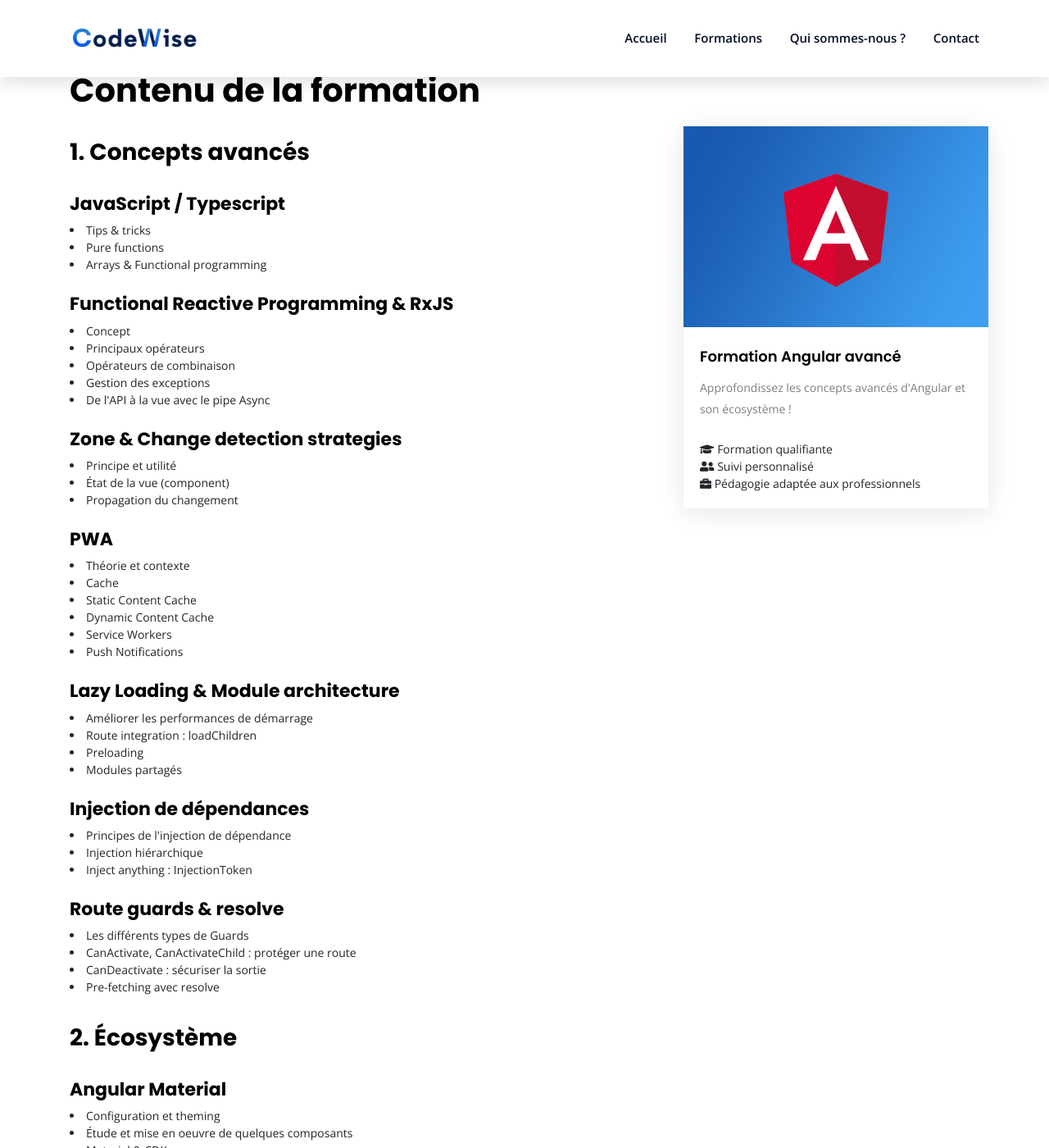
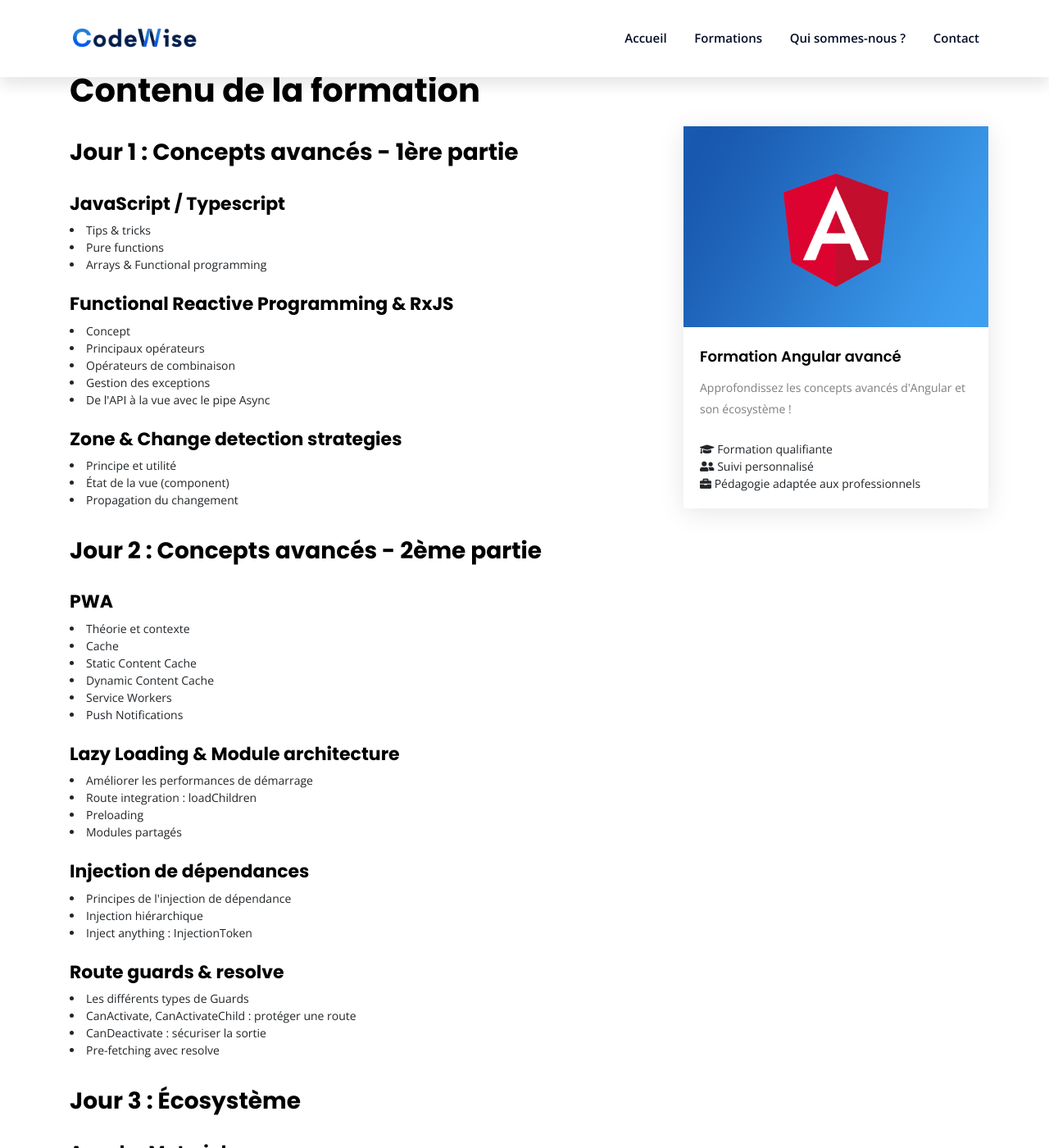
Before and after one commit to hubergerard/hubergerard.github.io, a Jekyll site: the page built from _services/angular-avance.html, in a window 1280 px wide and 1400 px high, scrolled down 1799 px. Shown: the whole window at 82% size. Built offline with Jekyll 4.4.1, drawn with Linux system fonts in a browser that asks for light colours.

Commit message:
change training program

```diff
--- a/_services/angular-avance.html
+++ b/_services/angular-avance.html
@@ -16,7 +16,7 @@ objectives:
   - Intégrer les librairies externes incontournables
 syllabus: [
   {
-    bigtitle: 1. Concepts avancés,
+    bigtitle: Jour 1 &#58; Concepts avancés - 1ère partie,
     title: JavaScript &#47; Typescript,
     subparts: [Tips & tricks, Pure functions, Arrays & Functional programming]
   },{
@@ -26,6 +26,7 @@ syllabus: [
     title: Zone & Change detection strategies,
     subparts: [Principe et utilité, État de la vue (component),Propagation du changement]
   },{
+	bigtitle: Jour 2 &#58; Concepts avancés - 2ème partie,
     title: PWA,
     subparts: [Théorie et contexte, Cache, Static Content Cache, Dynamic Content Cache, Service Workers, Push Notifications]
   },{
@@ -38,7 +39,7 @@ syllabus: [
     title: Route guards & resolve,
     subparts: [Les différents types de Guards, CanActivate&#44; CanActivateChild &#58; protéger une route, CanDeactivate &#58; sécuriser la sortie, Pre-fetching avec resolve]
   },{
-    bigtitle: 2. Écosystème,
+    bigtitle: Jour 3 &#58; Écosystème,
     title: Angular Material,
     subparts: [Configuration et theming, Étude et mise en oeuvre de quelques composants, Material & CDK]
   },{
```
